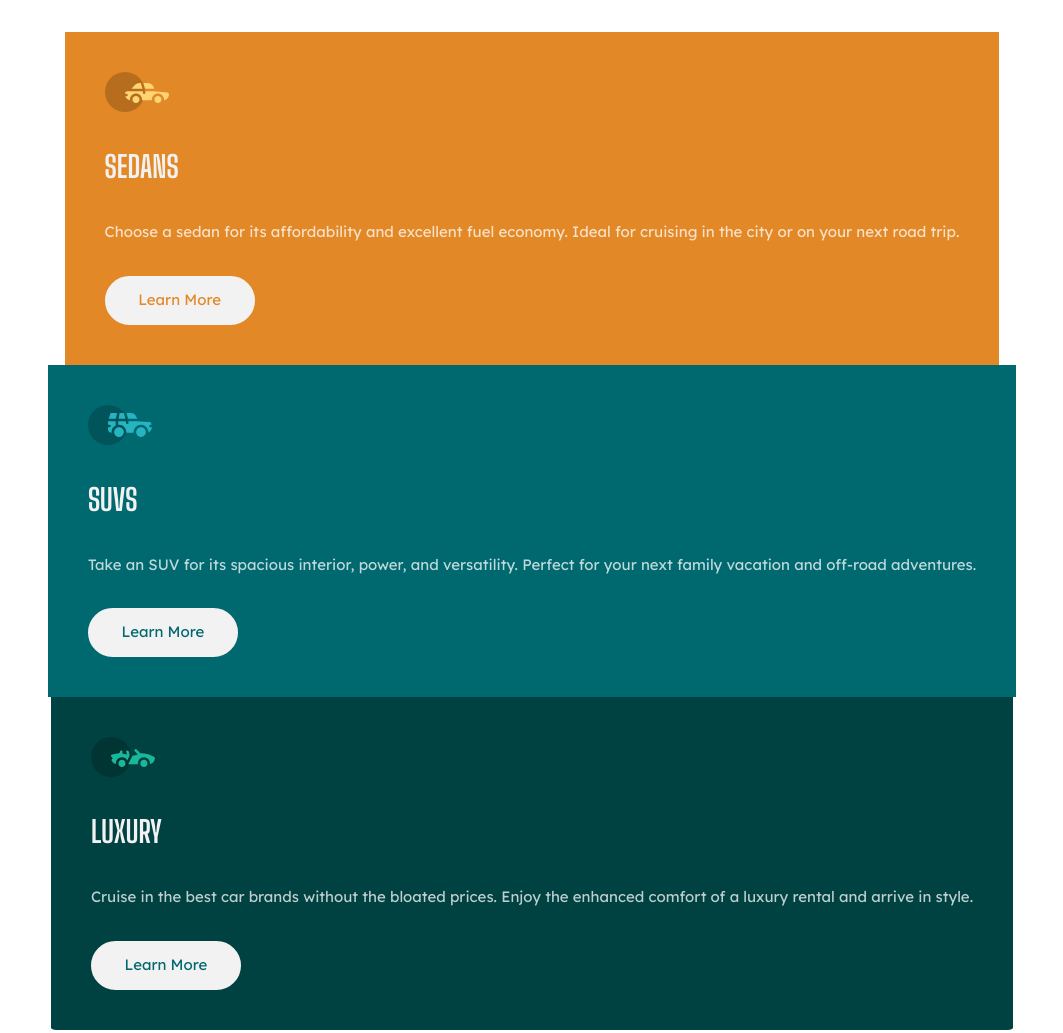
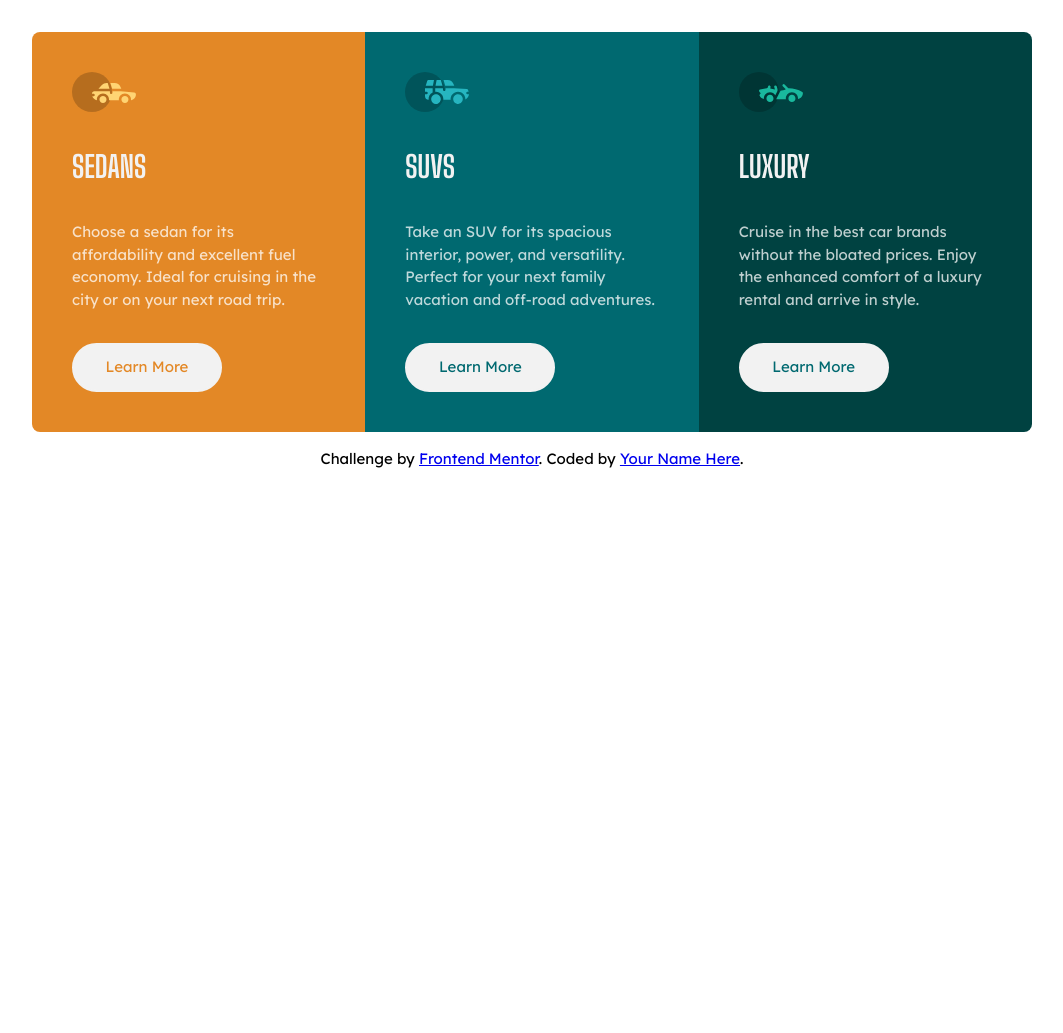
Before and after one commit to sam-hilliard/three-col-preview-card-component, a plain HTML site: page index.html in a window 1280 px wide. Shown: the top 1033 px of the page, without its empty margins (108-1171 px from the left). After the commit the page ends 800 px from the top, so only its background shows below. Drawn offline with Linux system fonts and the light colour scheme.

Commit message:
finalized desktop layout

```diff
--- a/styles.css
+++ b/styles.css
@@ -121,6 +121,7 @@ h1 {
     justify-items: center;
     border-radius: 0.5rem;
     overflow: hidden;
+    max-width: 400px;
 }
 
 /* card styles */
@@ -185,3 +186,11 @@ h1 {
 .luxury-card .link-btn {
     color: var(--dark-cyan);
 }
+
+/* switch to horizontally aligned cards at larger screen sizes */
+@media (width >= 800px) {
+    .card-container {
+        max-width: 1000px;
+        grid-template-columns: repeat(3, 1fr);
+    }
+}
```
